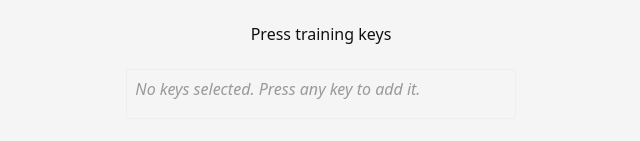
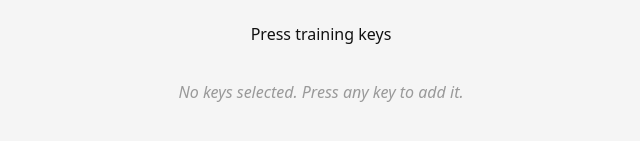
Before and after one commit to anfilat/finger, a Svelte app: page / in a window 1280 px wide. Shown: the part 257-398 px from the top of the page, without its empty margins (319-959 px from the left). Built offline with nearby package versions, Linux system fonts and the light colour scheme.

Commit message:
fix custom keys style

```diff
--- a/src/components/Settings.svelte
+++ b/src/components/Settings.svelte
@@ -1,8 +1,6 @@
 <script lang="ts">
   import { onMount, onDestroy } from 'svelte';
   import { appStore, setLanguage, setTrainingType, addSelectedKey, removeLastSelectedKey, setActiveFile, removeFile, addFile } from '../stores/app.js';
-  import type { TrainingType } from '../stores/app.js';
-  import type { Language } from '../lib/keyboard.js';
   import { isValidKey } from '../lib/keyboard.js';
   import { processUploadedFile, saveFileLinesToStorage, saveFilesToStorage } from '../lib/fileManager.js';
   import { get } from 'svelte/store';
@@ -246,23 +244,21 @@
     cursor: pointer;
   }
 
-    .radio-group input {
-      margin: 0;
-    }
+  .radio-group input {
+    margin: 0;
+  }
 
   .selected-keys-list {
     display: flex;
     flex-wrap: wrap;
-    gap: 0.5rem;
-    min-height: 2rem;
-    padding: 0.5rem;
-    border: 1px solid #eee;
-    border-radius: 4px;
+    justify-content: center;
+    gap: 12px;
+    padding: 12px;
   }
 
   .key-badge {
     display: inline-block;
-    padding: 0.25rem 0.5rem;
+    padding: 4px 8px;
     background-color: #e3f2fd;
     border: 1px solid #90caf9;
     border-radius: 4px;
```
